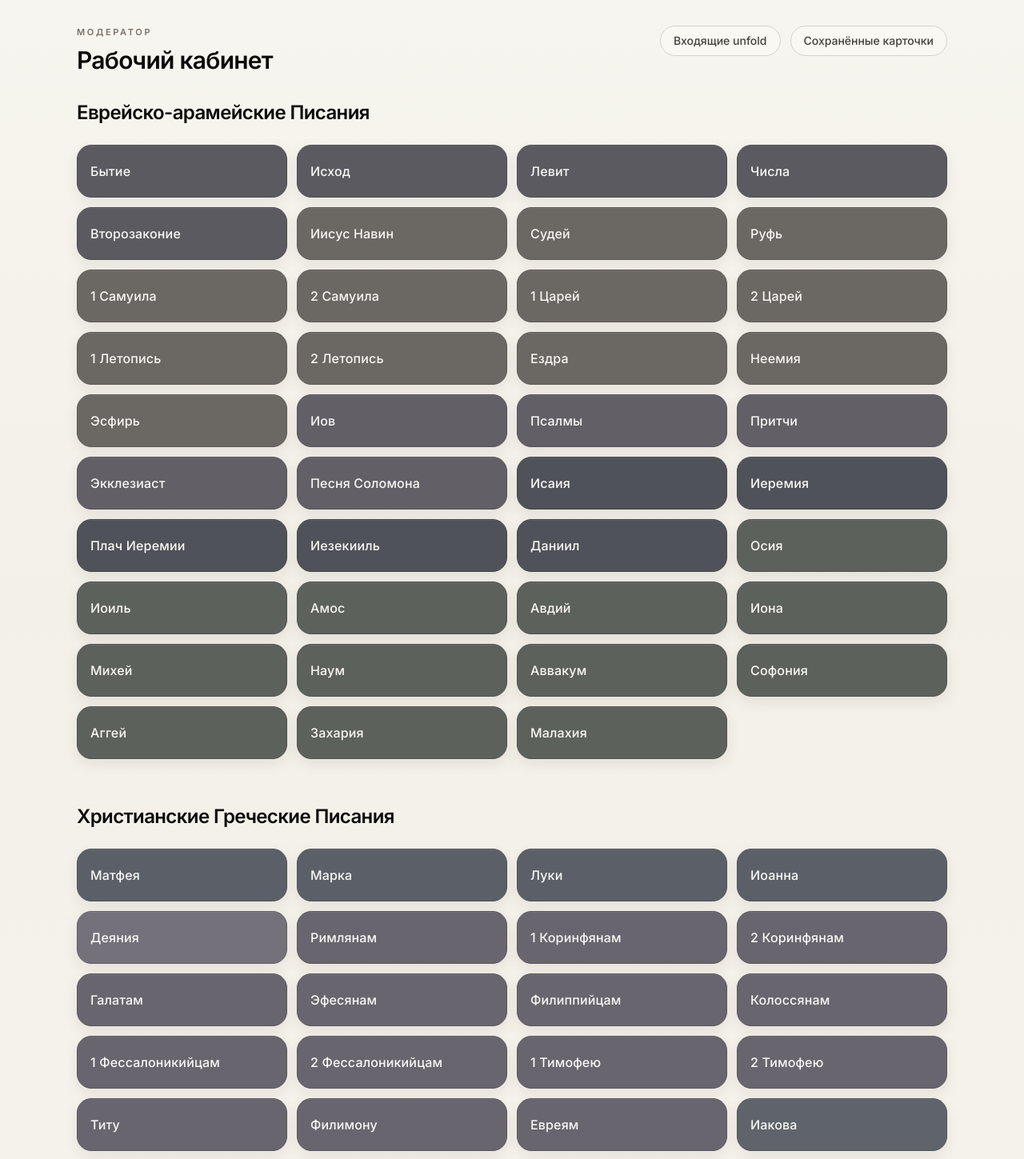
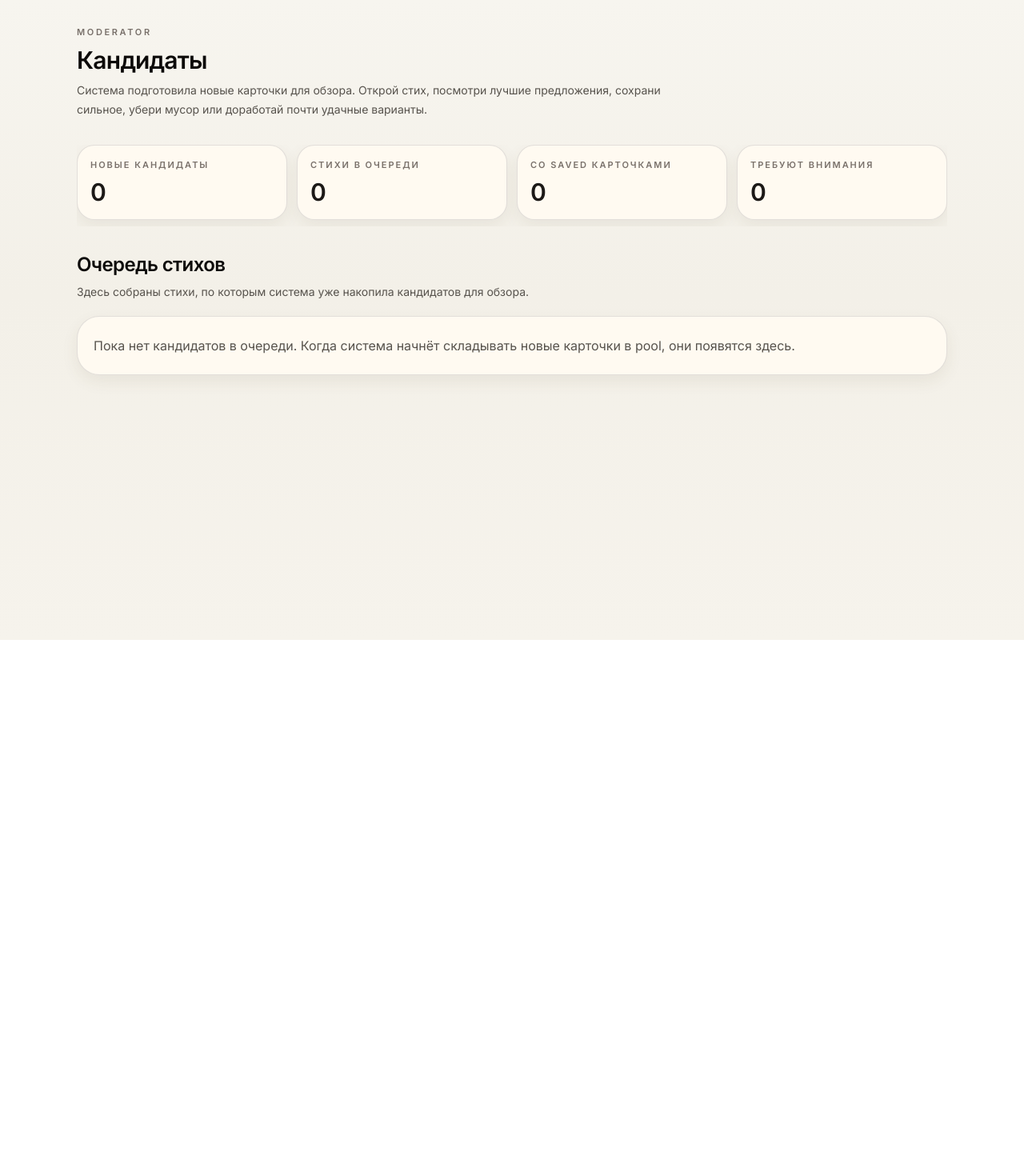
Before and after one commit to scriptura-plus/ai-concierge, a Next.js app: page /moderator in a window 1280 px wide. Shown: the top 1449 px of the page at 80% size. After the commit the page ends 800 px from the top, so only its background shows below. Built offline with nearby package versions, Linux system fonts and the light colour scheme.

Commit message:
Update page.tsx

```diff
--- a/src/app/moderator/page.tsx
+++ b/src/app/moderator/page.tsx
@@ -1,290 +1,195 @@
 'use client'
 
 import Link from 'next/link'
-import { BIBLE_BOOKS } from '@/lib/bible/books'
 
-const hebrewScriptures = BIBLE_BOOKS.slice(0, 39)
-const greekScriptures = BIBLE_BOOKS.slice(39)
-
-const RU_BOOK_LABELS: Record<string, string> = {
-  Genesis: 'Бытие',
-  Exodus: 'Исход',
-  Leviticus: 'Левит',
-  Numbers: 'Числа',
-  Deuteronomy: 'Второзаконие',
-  Joshua: 'Иисус Навин',
-  Judges: 'Судей',
-  Ruth: 'Руфь',
-  '1 Samuel': '1 Самуила',
-  '2 Samuel': '2 Самуила',
-  '1 Kings': '1 Царей',
-  '2 Kings': '2 Царей',
-  '1 Chronicles': '1 Летопись',
-  '2 Chronicles': '2 Летопись',
-  Ezra: 'Ездра',
-  Nehemiah: 'Неемия',
-  Esther: 'Эсфирь',
-  Job: 'Иов',
-  Psalms: 'Псалмы',
-  Proverbs: 'Притчи',
-  Ecclesiastes: 'Экклезиаст',
-  'Song of Solomon': 'Песня Соломона',
-  Isaiah: 'Исаия',
-  Jeremiah: 'Иеремия',
-  Lamentations: 'Плач Иеремии',
-  Ezekiel: 'Иезекииль',
-  Daniel: 'Даниил',
-  Hosea: 'Осия',
-  Joel: 'Иоиль',
-  Amos: 'Амос',
-  Obadiah: 'Авдий',
-  Jonah: 'Иона',
-  Micah: 'Михей',
-  Nahum: 'Наум',
-  Habakkuk: 'Аввакум',
-  Zephaniah: 'Софония',
-  Haggai: 'Аггей',
-  Zechariah: 'Захария',
-  Malachi: 'Малахия',
-  Matthew: 'Матфея',
-  Mark: 'Марка',
-  Luke: 'Луки',
-  John: 'Иоанна',
-  Acts: 'Деяния',
-  Romans: 'Римлянам',
-  '1 Corinthians': '1 Коринфянам',
-  '2 Corinthians': '2 Коринфянам',
-  Galatians: 'Галатам',
-  Ephesians: 'Эфесянам',
-  Philippians: 'Филиппийцам',
-  Colossians: 'Колоссянам',
-  '1 Thessalonians': '1 Фессалоникийцам',
-  '2 Thessalonians': '2 Фессалоникийцам',
-  '1 Timothy': '1 Тимофею',
-  '2 Timothy': '2 Тимофею',
-  Titus: 'Титу',
-  Philemon: 'Филимону',
-  Hebrews: 'Евреям',
-  James: 'Иакова',
-  '1 Peter': '1 Петра',
-  '2 Peter': '2 Петра',
-  '1 John': '1 Иоанна',
-  '2 John': '2 Иоанна',
-  '3 John': '3 Иоанна',
-  Jude: 'Иуды',
-  Revelation: 'Откровение',
+type VerseQueueItem = {
+  reference: string
+  href: string
+  curatedCount: number
+  candidateCount: number
+  newCount: number
+  updatedLabel: string
+  sources: string[]
 }
 
-function ruTitle(title: string) {
-  return RU_BOOK_LABELS[title] ?? title
+type DashboardProps = {
+  summary?: {
+    newCandidates: number
+    versesInQueue: number
+    withSaved: number
+    needAttention: number
+  }
+  queue?: VerseQueueItem[]
 }
 
-function getBookTone(title: string) {
-  const torah = new Set([
-    'Genesis',
-    'Exodus',
-    'Leviticus',
-    'Numbers',
-    'Deuteronomy',
-  ])
-
-  const historical = new Set([
-    'Joshua',
-    'Judges',
-    'Ruth',
-    '1 Samuel',
-    '2 Samuel',
-    '1 Kings',
-    '2 Kings',
-    '1 Chronicles',
-    '2 Chronicles',
-    'Ezra',
-    'Nehemiah',
-    'Esther',
-  ])
-
-  const wisdom = new Set([
-    'Job',
-    'Psalms',
-    'Proverbs',
-    'Ecclesiastes',
-    'Song of Solomon',
-  ])
-
-  const majorProphets = new Set([
-    'Isaiah',
-    'Jeremiah',
-    'Lamentations',
-    'Ezekiel',
-    'Daniel',
-  ])
-
-  const minorProphets = new Set([
-    'Hosea',
-    'Joel',
-    'Amos',
-    'Obadiah',
-    'Jonah',
-    'Micah',
-    'Nahum',
-    'Habakkuk',
-    'Zephaniah',
-    'Haggai',
-    'Zechariah',
-    'Malachi',
-  ])
-
-  const gospels = new Set(['Matthew', 'Mark', 'Luke', 'John'])
-  const acts = new Set(['Acts'])
-
-  const pauline = new Set([
-    'Romans',
-    '1 Corinthians',
-    '2 Corinthians',
-    'Galatians',
-    'Ephesians',
-    'Philippians',
-    'Colossians',
-    '1 Thessalonians',
-    '2 Thessalonians',
-    '1 Timothy',
-    '2 Timothy',
-    'Titus',
-    'Philemon',
-    'Hebrews',
-  ])
-
-  const generalLetters = new Set([
-    'James',
-    '1 Peter',
-    '2 Peter',
-    '1 John',
-    '2 John',
-    '3 John',
-    'Jude',
-  ])
-
-  const revelation = new Set(['Revelation'])
-
-  if (torah.has(title)) {
-    return { background: '#5B5A60', border: '#4E4D53', color: '#F7F7F4' }
-  }
-
-  if (historical.has(title)) {
-    return { background: '#6B6763', border: '#5D5956', color: '#F7F6F2' }
-  }
-
-  if (wisdom.has(title)) {
-    return { background: '#635F66', border: '#56525A', color: '#F7F6F3' }
-  }
-
-  if (majorProphets.has(title)) {
-    return { background: '#4F5258', border: '#45474C', color: '#F8F7F4' }
-  }
-
-  if (minorProphets.has(title)) {
-    return { background: '#5D615C', border: '#50534F', color: '#F8F7F3' }
-  }
-
-  if (gospels.has(title)) {
-    return { background: '#5B6068', border: '#4E535A', color: '#F8F7F4' }
-  }
-
-  if (acts.has(title)) {
-    return { background: '#74717A', border: '#63606A', color: '#F8F7F4' }
-  }
-
-  if (pauline.has(title)) {
-    return { background: '#69656E', border: '#5A5760', color: '#F8F7F4' }
-  }
-
-  if (generalLetters.has(title)) {
-    return { background: '#5F646B', border: '#51555B', color: '#F8F7F4' }
-  }
-
-  if (revelation.has(title)) {
-    return { background: '#4A4E55', border: '#404349', color: '#F8F7F4' }
-  }
-
-  return { background: '#66626B', border: '#59555E', color: '#F8F7F4' }
-}
-
-function BookGrid({ books }: { books: typeof BIBLE_BOOKS }) {
+function statCard(label: string, value: number) {
   return (
-    <div className="grid grid-cols-2 gap-3 sm:grid-cols-3 lg:grid-cols-4">
-      {books.map((book) => {
-        const tone = getBookTone(book.title)
-
-        return (
-          <Link
-            key={book.id}
-            href={`/moderator/workspace/${book.id}`}
-            className="group relative overflow-hidden rounded-[18px] border px-4 py-5 shadow-[0_6px_18px_rgba(32,28,24,0.08)] transition-all duration-200 ease-out hover:-translate-y-[1px] hover:shadow-[0_10px_24px_rgba(32,28,24,0.12)] active:scale-[0.99]"
-            style={{
-              backgroundColor: tone.background,
-              borderColor: tone.border,
-              color: tone.color,
-              WebkitTapHighlightColor: 'transparent',
-            }}
-          >
-            <div
-              className="pointer-events-none absolute inset-x-0 top-0 h-px opacity-35"
-              style={{ background: 'rgba(255,255,255,0.22)' }}
-            />
-            <div className="pointer-events-none absolute inset-0 opacity-0 transition-opacity duration-200 group-hover:opacity-100 bg-[radial-gradient(circle_at_top_left,rgba(255,255,255,0.06),transparent_40%)]" />
-            <span className="relative block text-[1rem] font-medium leading-6 tracking-[0.01em]">
-              {ruTitle(book.title)}
-            </span>
-          </Link>
-        )
-      })}
+    <div className="min-w-[180px] rounded-[22px] border border-stone-300/70 bg-[#fffaf1] px-4 py-4 shadow-[0_8px_20px_rgba(94,72,37,0.08)]">
+      <p className="text-[11px] font-semibold uppercase tracking-[0.18em] text-stone-500">
+        {label}
+      </p>
+      <p className="mt-2 text-3xl font-semibold text-stone-900">{value}</p>
     </div>
   )
 }
 
-export default function ModeratorIndexPage() {
+function sourceLabel(source: string) {
+  if (source === 'user_request') return 'user'
+  if (source === 'background_fill') return 'background'
+  if (source === 'repair') return 'repair'
+  if (source === 'unfold_derived') return 'unfold'
+  return source
+}
+
+export default function ModeratorIndexPage({
+  summary = {
+    newCandidates: 0,
+    versesInQueue: 0,
+    withSaved: 0,
+    needAttention: 0,
+  },
+  queue = [],
+}: DashboardProps) {
   return (
     <main className="min-h-screen bg-[linear-gradient(180deg,#F7F5EF_0%,#F3F0E8_46%,#F6F3EC_100%)] text-stone-900">
       <div className="mx-auto max-w-6xl px-4 py-8 sm:px-6 lg:px-8">
-        <div className="mb-8 flex items-start justify-between gap-4">
-          <div>
+        <div className="mb-8">
           <p className="mb-2 text-[11px] font-semibold uppercase tracking-[0.24em] text-stone-500">
-              Модератор
+            Moderator
           </p>
           <h1 className="text-3xl font-semibold tracking-tight text-stone-950">
-              Рабочий кабинет
+            Кандидаты
           </h1>
+          <p className="mt-2 max-w-3xl text-sm leading-6 text-stone-600">
+            Система подготовила новые карточки для обзора. Открой стих, посмотри лучшие
+            предложения, сохрани сильное, убери мусор или доработай почти удачные варианты.
+          </p>
+        </div>
+
+        <section className="mb-8">
+          <div className="-mx-4 flex gap-3 overflow-x-auto px-4 pb-2 sm:mx-0 sm:grid sm:grid-cols-2 sm:px-0 lg:grid-cols-4">
+            {statCard('Новые кандидаты', summary.newCandidates)}
+            {statCard('Стихи в очереди', summary.versesInQueue)}
+            {statCard('Со saved карточками', summary.withSaved)}
+            {statCard('Требуют внимания', summary.needAttention)}
+          </div>
+        </section>
+
+        <section>
+          <div className="mb-5 flex items-center justify-between gap-4">
+            <div>
+              <h2 className="text-2xl font-semibold tracking-tight text-stone-950">
+                Очередь стихов
+              </h2>
+              <p className="mt-2 text-sm text-stone-600">
+                Здесь собраны стихи, по которым система уже накопила кандидатов для обзора.
+              </p>
+            </div>
+          </div>
+
+          {queue.length === 0 ? (
+            <div className="rounded-[28px] border border-stone-300/70 bg-[#fffaf1] px-5 py-6 text-stone-600 shadow-[0_8px_20px_rgba(94,72,37,0.08)]">
+              Пока нет кандидатов в очереди. Когда система начнёт складывать новые карточки в pool,
+              они появятся здесь.
+            </div>
+          ) : (
+            <div className="space-y-4">
+              {queue.map((item) => (
+                <article
+                  key={item.href}
+                  className="rounded-[28px] border border-stone-300/70 bg-[linear-gradient(180deg,#f6ecd6_0%,#efe2bf_100%)] p-5 shadow-[0_16px_34px_rgba(94,72,37,0.10)]"
+                >
+                  <div className="rounded-[22px] border border-stone-400/20 bg-[radial-gradient(circle_at_top,#fbf5e8_0%,#f2e7cf_55%,#ead9b6_100%)] px-5 py-5 shadow-inner">
+                    <div className="flex flex-wrap items-start justify-between gap-4">
+                      <div>
+                        <p className="text-[11px] font-semibold uppercase tracking-[0.18em] text-stone-500">
+                          Стих
+                        </p>
+                        <h3 className="mt-2 text-2xl font-semibold tracking-tight text-stone-900">
+                          {item.reference}
+                        </h3>
                       </div>
 
                       <div className="flex flex-wrap gap-3">
                         <Link
-              href="/moderator/unfolds"
-              className="rounded-full border border-stone-300 bg-[#FAF8F2] px-4 py-2 text-sm font-medium text-stone-700 transition-colors duration-200 hover:bg-[#F2EEE5]"
+                          href={item.href}
+                          className="rounded-full bg-stone-900 px-4 py-2 text-sm font-medium text-stone-50 transition hover:bg-stone-800"
                         >
-              Входящие unfold
+                          Открыть review
                         </Link>
 
-            <Link
-              href="/moderator/insights"
-              className="rounded-full border border-stone-300 bg-[#FAF8F2] px-4 py-2 text-sm font-medium text-stone-700 transition-colors duration-200 hover:bg-[#F2EEE5]"
+                        <button
+                          type="button"
+                          className="rounded-full border border-stone-300 bg-[#fffaf1] px-4 py-2 text-sm font-medium text-stone-700 transition hover:bg-[#f8efdc]"
                         >
-              Сохранённые карточки
-            </Link>
+                          +3
+                        </button>
                       </div>
                     </div>
 
-        <section className="mb-14">
-          <h2 className="mb-6 text-2xl font-semibold tracking-tight text-stone-950">
-            Еврейско-арамейские Писания
-          </h2>
-          <BookGrid books={hebrewScriptures} />
-        </section>
+                    <div className="mt-5 grid gap-3 sm:grid-cols-2 lg:grid-cols-4">
+                      <div className="rounded-[18px] border border-stone-300/60 bg-[#fffaf1] px-4 py-4">
+                        <p className="text-[11px] font-semibold uppercase tracking-[0.16em] text-stone-500">
+                          Curated
+                        </p>
+                        <p className="mt-2 text-xl font-semibold text-stone-900">
+                          {item.curatedCount}/12
+                        </p>
+                      </div>
 
-        <section>
-          <h2 className="mb-6 text-2xl font-semibold tracking-tight text-stone-950">
-            Христианские Греческие Писания
-          </h2>
-          <BookGrid books={greekScriptures} />
+                      <div className="rounded-[18px] border border-stone-300/60 bg-[#fffaf1] px-4 py-4">
+                        <p className="text-[11px] font-semibold uppercase tracking-[0.16em] text-stone-500">
+                          Candidates
+                        </p>
+                        <p className="mt-2 text-xl font-semibold text-stone-900">
+                          {item.candidateCount}
+                        </p>
+                      </div>
+
+                      <div className="rounded-[18px] border border-stone-300/60 bg-[#fffaf1] px-4 py-4">
+                        <p className="text-[11px] font-semibold uppercase tracking-[0.16em] text-stone-500">
+                          New
+                        </p>
+                        <p className="mt-2 text-xl font-semibold text-stone-900">
+                          {item.newCount}
+                        </p>
+                      </div>
+
+                      <div className="rounded-[18px] border border-stone-300/60 bg-[#fffaf1] px-4 py-4">
+                        <p className="text-[11px] font-semibold uppercase tracking-[0.16em] text-stone-500">
+                          Updated
+                        </p>
+                        <p className="mt-2 text-base font-medium text-stone-900">
+                          {item.updatedLabel}
+                        </p>
+                      </div>
+                    </div>
+
+                    <div className="mt-4">
+                      <p className="text-[11px] font-semibold uppercase tracking-[0.16em] text-stone-500">
+                        Sources
+                      </p>
+
+                      <div className="mt-2 flex flex-wrap gap-2">
+                        {item.sources.length > 0 ? (
+                          item.sources.map((source) => (
+                            <span
+                              key={source}
+                              className="rounded-full border border-stone-300 bg-[#fffaf1] px-3 py-1 text-xs font-medium text-stone-700"
+                            >
+                              {sourceLabel(source)}
+                            </span>
+                          ))
+                        ) : (
+                          <span className="text-sm text-stone-600">Источники пока не указаны</span>
+                        )}
+                      </div>
+                    </div>
+                  </div>
+                </article>
+              ))}
+            </div>
+          )}
         </section>
       </div>
     </main>
```
Lines whose indentation alone changed are shown as unchanged.
